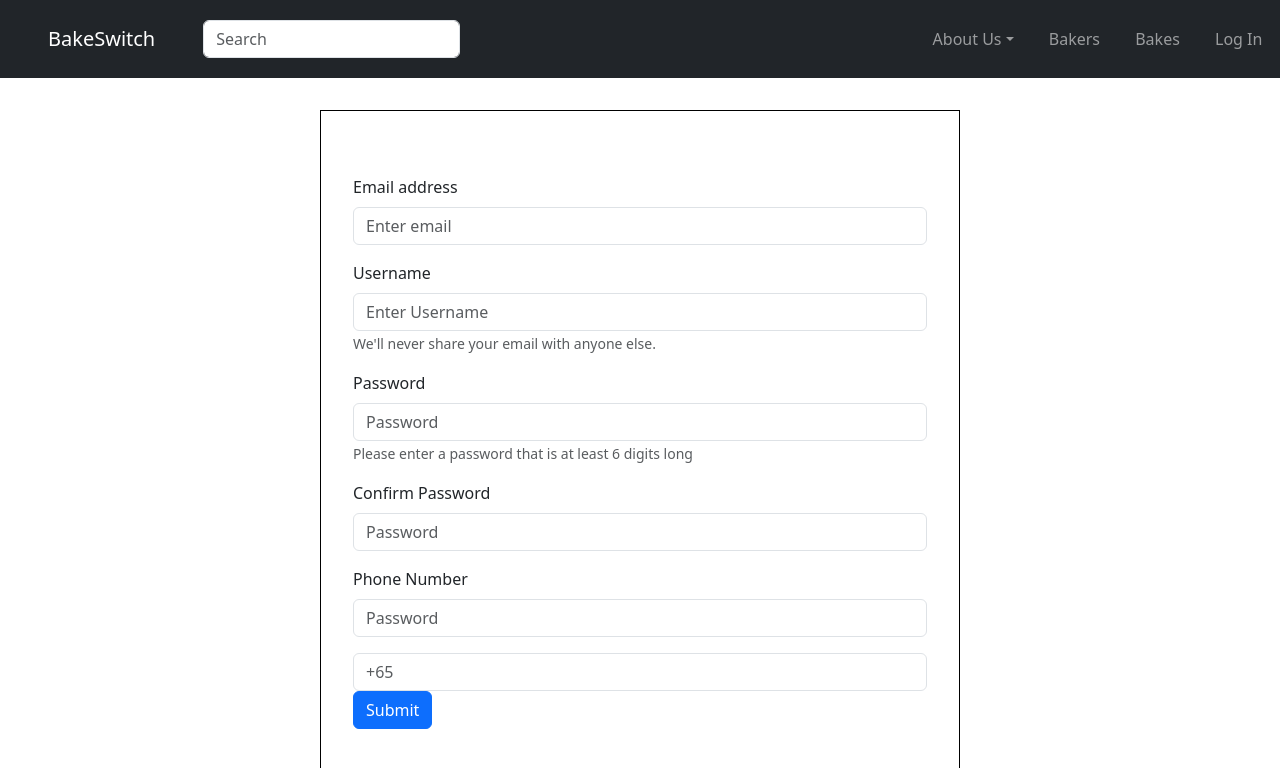
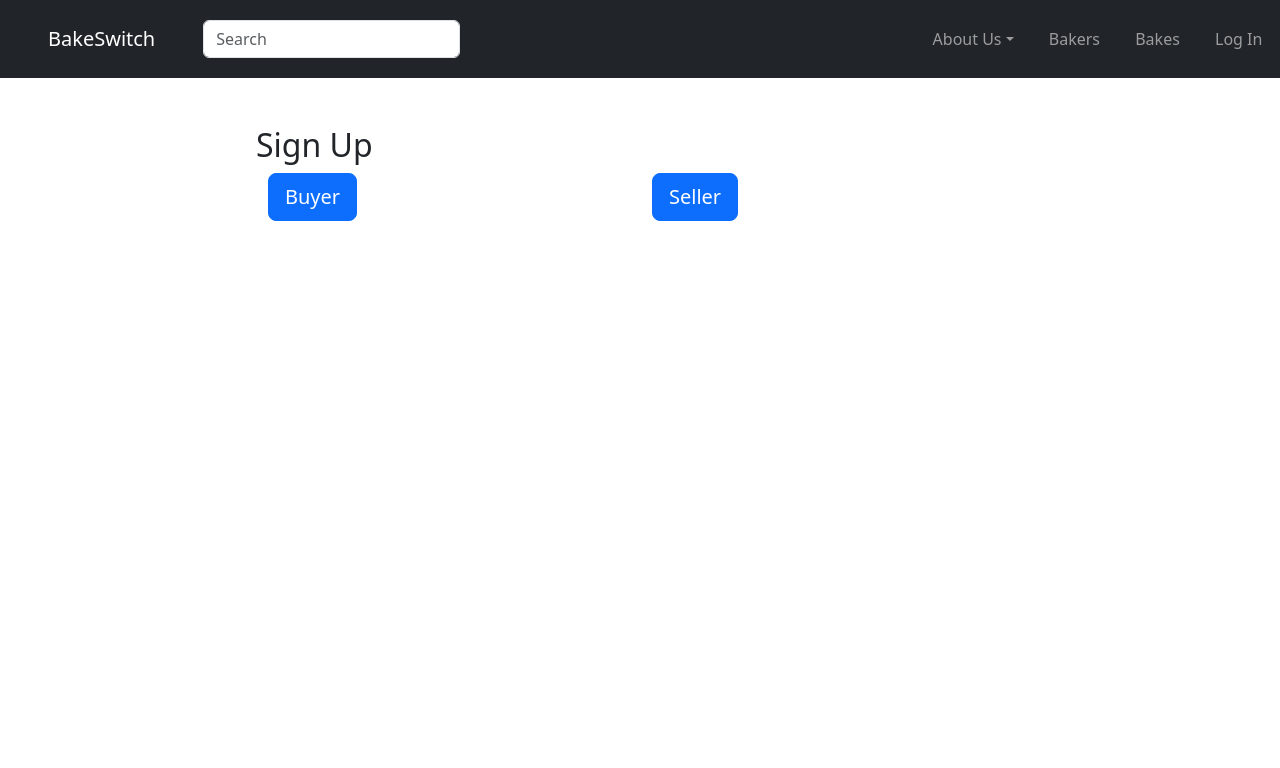
Before and after one commit to bakeswitch/BakeSwitch, a React (Create React App) app: page /sign-up in a window 1280 px wide. Shown: the top 768 px of the page. Built offline with nearby package versions, Linux system fonts and the light colour scheme.

Commit message:
Separate sign-up page for buyers and sellers

```diff
--- a/src/components/SignUpBuyer/SignUpBuyer.jsx
+++ b/src/components/SignUpBuyer/SignUpBuyer.jsx
@@ -1,10 +1,6 @@
 import React from "react";
 import styles from "./SignUpBuyer.module.css";
-
-import Form from "react-bootstrap/Form";
-import Button from "react-bootstrap/Button";
-// import InputGroup from "react-bootstrap/InputGroup";
-import GoogleButton from "react-google-button";
+import { Form, Button, InputGroup } from "react-bootstrap";
 
 const SignUpBuyer = () => (
 	<div className={styles.mainBox}>
@@ -16,10 +12,8 @@ const SignUpBuyer = () => (
 
 			<Form.Group className="mb-3" controlId="formUsername">
 				<Form.Label>Username</Form.Label>
-        <Form.Control type="text" placeholder="Enter Username" />
-        <Form.Text className="text-muted">
-          We'll never share your email with anyone else.
-        </Form.Text>
+				<Form.Control type="text" placeholder="Enter username" />
+				<Form.Text className="text-muted">We'll never share your email with anyone else.</Form.Text>
 			</Form.Group>
 
 			<Form.Group className="mb-3" controlId="formPassword">
@@ -28,22 +22,18 @@ const SignUpBuyer = () => (
 				<Form.Text> Please enter a password that is at least 6 digits long</Form.Text>
 			</Form.Group>
 
-
 			<Form.Group className="mb-3" controlId="formConfirmPassword">
-        <Form.Label>Confirm Password</Form.Label>
+				<Form.Label>Confirm password</Form.Label>
 				<Form.Control type="password" placeholder="Password" />
 			</Form.Group>
 
 			<Form.Group className="mb-3" controlId="formPhoneNumber">
-        <Form.Label>Phone Number</Form.Label>
-        <Form.Control type="number" placeholder="Password" />
+				<Form.Label>Phone number</Form.Label>
+				<InputGroup className="mb-2">
+					<InputGroup.Text>+65</InputGroup.Text>
+					<Form.Control type="text" placeholder="Enter your phone number" />
+				</InputGroup>
 			</Form.Group>
-
-      {/* <InputGroup className="mb-2">
-        <InputGroup.Text>+65</InputGroup.Text>
-        <Form.Control type="text" placeholder="+31415926" readOnly />
-      </InputGroup> */}
-      <Form.Control type="text" placeholder="+65" readOnly />
 
 			{/* <Form.Group className="mb-3" controlId="formRememberMeCheckbox">
         <Form.Check type="checkbox" label="Remember Me" />
--- a/src/components/SignUpBuyer/SignUpBuyer.module.css
+++ b/src/components/SignUpBuyer/SignUpBuyer.module.css
@@ -1,6 +1,5 @@
 .mainBox {
 	margin: auto;
-    width: 50%;
 	margin-top: 2rem;
 	padding: 4rem 2rem 4rem;
 	text-align: left;
--- /dev/null
+++ b/src/components/SignUpSeller/SignUpSeller.jsx
@@ -0,0 +1,6 @@
+import React from "react";
+
+export default function SignUpSeller() {
+	//replace with actual content
+	return <h5 style={{ padding: "5rem" }}>Seller sign-up form in construction</h5>;
+}
--- /dev/null
+++ b/src/components/SignUpSeller/index.js
@@ -0,0 +1,2 @@
+import SignUpSeller from "./SignUpSeller";
+export default SignUpSeller;
--- a/src/pages/SignUp.js
+++ b/src/pages/SignUp.js
@@ -1,6 +1,44 @@
-import React from "react";
+import React, { useState } from "react";
 import SignUpBuyer from "../components/SignUpBuyer";
+import SignUpSeller from "../components/SignUpSeller";
+import { Container, Row, Col, Button } from "react-bootstrap";
+import styles from "./pages.module.css";
 
 export default function SignUp() {
-	return <SignUpBuyer />;
+	const [signUpCategory, setSignUpCategory] = useState(-1);
+
+	function handleBuyer() {
+		setSignUpCategory(0);
+	}
+
+	function handleSeller() {
+		setSignUpCategory(1);
+	}
+
+	return (
+		<div className={styles.signUpBox}>
+			<h2>Sign Up</h2>
+			<Container>
+				<Row>
+					<Col>
+						{" "}
+						<Button variant="primary" size="lg" onClick={handleBuyer}>
+							Buyer
+						</Button>
+					</Col>
+					<Col>
+						{" "}
+						<Button variant="primary" size="lg" onClick={handleSeller}>
+							Seller
+						</Button>
+					</Col>
+				</Row>
+			</Container>
+			{signUpCategory == -1 ? null : signUpCategory == 0 ? (
+				<SignUpBuyer />
+			) : signUpCategory == 1 ? (
+				<SignUpSeller />
+			) : null}
+		</div>
+	);
 }
--- /dev/null
+++ b/src/pages/pages.module.css
@@ -0,0 +1,6 @@
+.signUpBox {
+	margin: auto;
+	margin-top: 3rem;
+	margin-bottom: 3rem;
+	width: 60%;
+}
```
Lines whose indentation alone changed are shown as unchanged.
